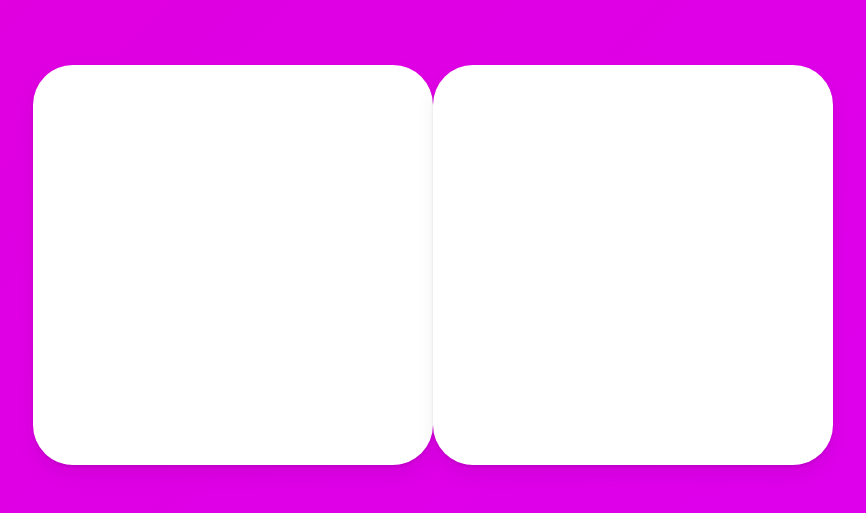
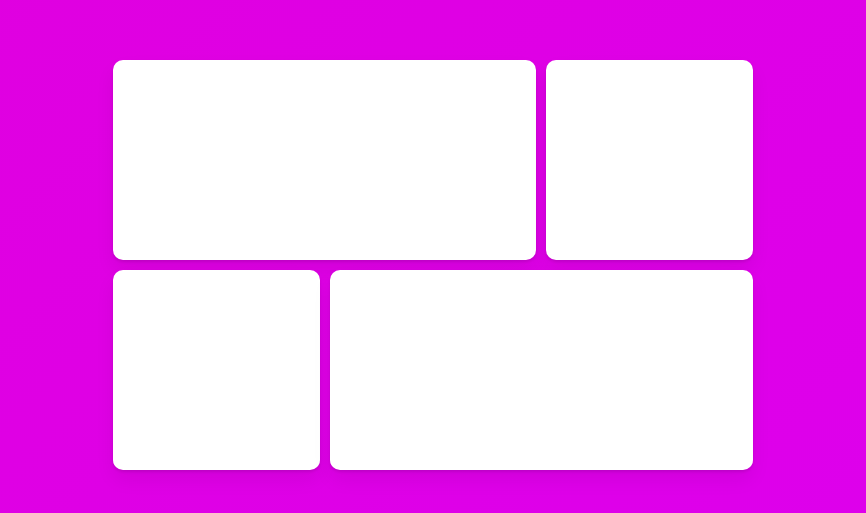
Before and after one commit to Eluwing/pratice_animation_app, a React (Create React App) app: page / in a window 1280 px wide. Shown: the part 8935-9448 px from the top of the page, without its empty margins (207-1073 px from the left). Built offline with nearby package versions, Linux system fonts and the light colour scheme.

Commit message:
Add Layout Window Animation of first box

```diff
--- a/src/LayoutWindowAnimation.tsx
+++ b/src/LayoutWindowAnimation.tsx
@@ -1,6 +1,6 @@
 import styled from 'styled-components';
 import React, { useState } from 'react';
-import { motion } from 'framer-motion';
+import { AnimatePresence, motion } from 'framer-motion';
 
 const Wrapper = styled(motion.div)`
   height: 100vh;
@@ -12,10 +12,9 @@
 `;
 
 const Box = styled(motion.div)`
-  width: 400px;
-  height: 400px;
+  height: 200px;
   background-color: rgba(255, 255, 255, 1);
-  border-radius: 40px;
+  border-radius: 10px;
   display: flex;
   justify-content: center;
   align-items: center;
@@ -23,25 +22,49 @@
   box-shadow: 0 2px 3px rgba(0, 0, 0, 0.1), 0 10px 20px rgba(0, 0, 0, 0.06);
 `;
 
-const Circle = styled(motion.div)`
-  background-color: #00a5ff;
-  height: 100px;
-  width: 100px;
-  border-radius: 50px;
-  box-shadow: 0 2px 3px rgba(0, 0, 0, 0.1), 0 10px 20px rgba(0, 0, 0, 0.06);
+const Grid = styled.div`
+  display: grid;
+  grid-template-columns: repeat(3, 1fr);
+  width: 50vw;
+  gap: 10px;
+  div:first-child,
+  div:last-child {
+    grid-column: span 2;
+  }
 `;
 
+const Overlay = styled(motion.div)`
+  width: 100%;
+  height: 100%;
+  position: absolute;
+  display: flex;
+  justify-content: center;
+  align-items: center;
+`;
+
+// layoutId property connects animation effect between box component and box component
 const LayoutWindowAnimation = (): JSX.Element => {
   const [clicked, setClicked] = useState(false);
   const toggleClicked = (): void => setClicked((prev) => !prev);
   return (
     <Wrapper onClick={toggleClicked}>
-      <Box>
-        {!clicked ? <Circle layoutId="circle" style={{ borderRadius: 50, scale: 0 }} /> : null}
-      </Box>
-      <Box>
-        {clicked ? <Circle layoutId="circle" style={{ borderRadius: 0, scale: 2 }} /> : null}
-      </Box>
+      <Grid>
+        <Box layoutId="hello" />
+        <Box />
+        <Box />
+        <Box />
+      </Grid>
+      <AnimatePresence>
+        {clicked ? (
+          <Overlay
+            initial={{ backgroundColor: 'rgba(0, 0, 0, 0)' }}
+            animate={{ backgroundColor: 'rgba(0, 0, 0, 0.7)' }}
+            exit={{ backgroundColor: 'rgba(0, 0, 0, 0)' }}
+          >
+            <Box layoutId="hello" style={{ width: 400, height: 200 }} />
+          </Overlay>
+        ) : null}
+      </AnimatePresence>
     </Wrapper>
   );
 };
```
